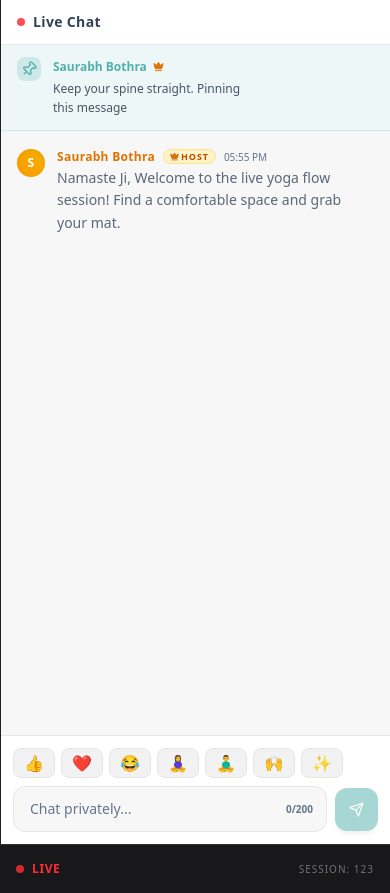
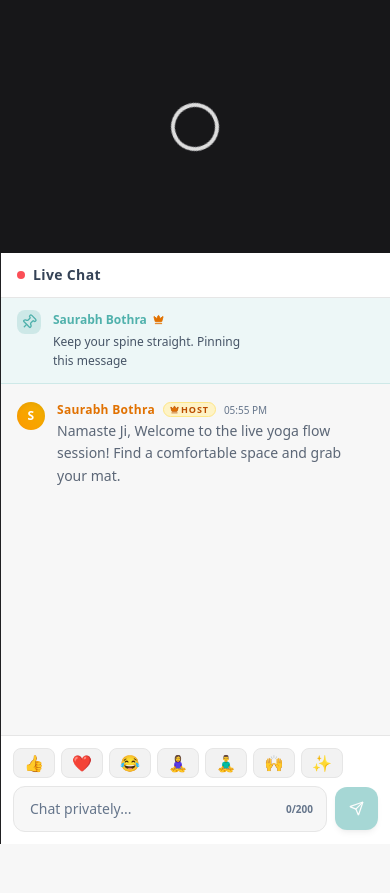
Before and after one commit to dazzlerkumar/creator-poc, a Next.js app: page /join in a window 390 px wide. Both pictures are taken after a click on the button "Enter Live Session". After the commit the page ends 844 px from the top, so only its background shows below. Built offline with nearby package versions, Linux system fonts and the light colour scheme.

Commit message:
fix: improve responsive layout

```diff
--- a/src/app/(main)/join/_components/AudienceStage.tsx
+++ b/src/app/(main)/join/_components/AudienceStage.tsx
@@ -54,7 +54,7 @@ export function AudienceStage({ sid }: AudienceStageProps) {
     <div
       ref={stageRef}
       data-testid="audience-stage"
-      className="flex min-h-screen flex-col bg-zinc-950 text-white overflow-hidden relative fullscreen-page"
+      className="flex h-screen flex-col bg-zinc-950 text-white overflow-hidden relative fullscreen-page"
     >
       {/* Entry Overlay (User Gesture Provider) */}
       {!hasEntered && (
@@ -85,35 +85,31 @@ export function AudienceStage({ sid }: AudienceStageProps) {
       />
 
       <main className={cn(
-        "flex-1 flex flex-col md:flex-row landscape:flex-row h-full overflow-hidden transition-opacity duration-1000",
+        "flex-1 flex flex-col md:flex-row landscape:flex-row min-h-0 overflow-hidden transition-opacity duration-1000",
         !hasEntered ? "opacity-0" : "opacity-100"
       )}>
         {/* Video Region */}
-        <div className="flex-1 relative flex items-center justify-center bg-secondary/50">
+        <div className={cn(
+          "relative flex items-center justify-center bg-secondary/50 transition-all duration-300",
+          isChatVisible
+            ? "h-[30%] shrink-0 md:h-full md:flex-1 landscape:h-full landscape:flex-1"
+            : "h-full flex-1"
+        )}>
           <YouTubePlayer
             videoId={videoId}
           />
         </div>
 
         {/* Live Chat sidebar */}
-        <div className={cn("flex w-full md:w-[20%] landscape:w-[28%] shrink-0 h-screen border-l border-white/10 bg-zinc-950/20 backdrop-blur-xl flex-col", !isChatVisible && "hidden")}>
+        <div className={cn(
+          "flex w-full md:w-[20%] landscape:w-[28%] shrink-0 border-l border-white/10 bg-zinc-950/20 backdrop-blur-xl flex-col transition-all duration-300",
+          isChatVisible
+            ? "h-[70%] md:h-full landscape:h-full"
+            : "hidden"
+        )}>
           <LiveChat />
         </div>
       </main>
-
-      {/* Mobile Chat Toggle / Status Bar */}
-      <div className={cn(
-        "md:hidden p-4 border-t border-white/10 bg-zinc-900 flex items-center justify-between transition-opacity duration-1000",
-        !hasEntered ? "opacity-0" : "opacity-100"
-      )}>
-        <div className="flex items-center gap-2">
-          <div className="w-2 h-2 rounded-full bg-red-500 animate-pulse" />
-          <span className="text-xs font-bold uppercase tracking-wider text-red-500">Live</span>
-        </div>
-        <div className="text-[10px] text-zinc-500 uppercase tracking-widest font-medium">
-          Session: {sid}
-        </div>
-      </div>
     </div>
   );
 }
--- a/src/components/live-chat.tsx
+++ b/src/components/live-chat.tsx
@@ -121,7 +121,7 @@ export function LiveChat() {
   };
 
   return (
-    <div className="flex flex-col h-screen bg-card text-foreground overflow-hidden relative">
+    <div className="flex flex-col h-full bg-card text-foreground overflow-hidden relative">
       <div className="flex items-center justify-between px-4 py-3 bg-card border-b border-border select-none">
         <div className="flex items-center gap-2">
           <div className="w-2 h-2 rounded-full bg-red-500 animate-pulse" />
```
